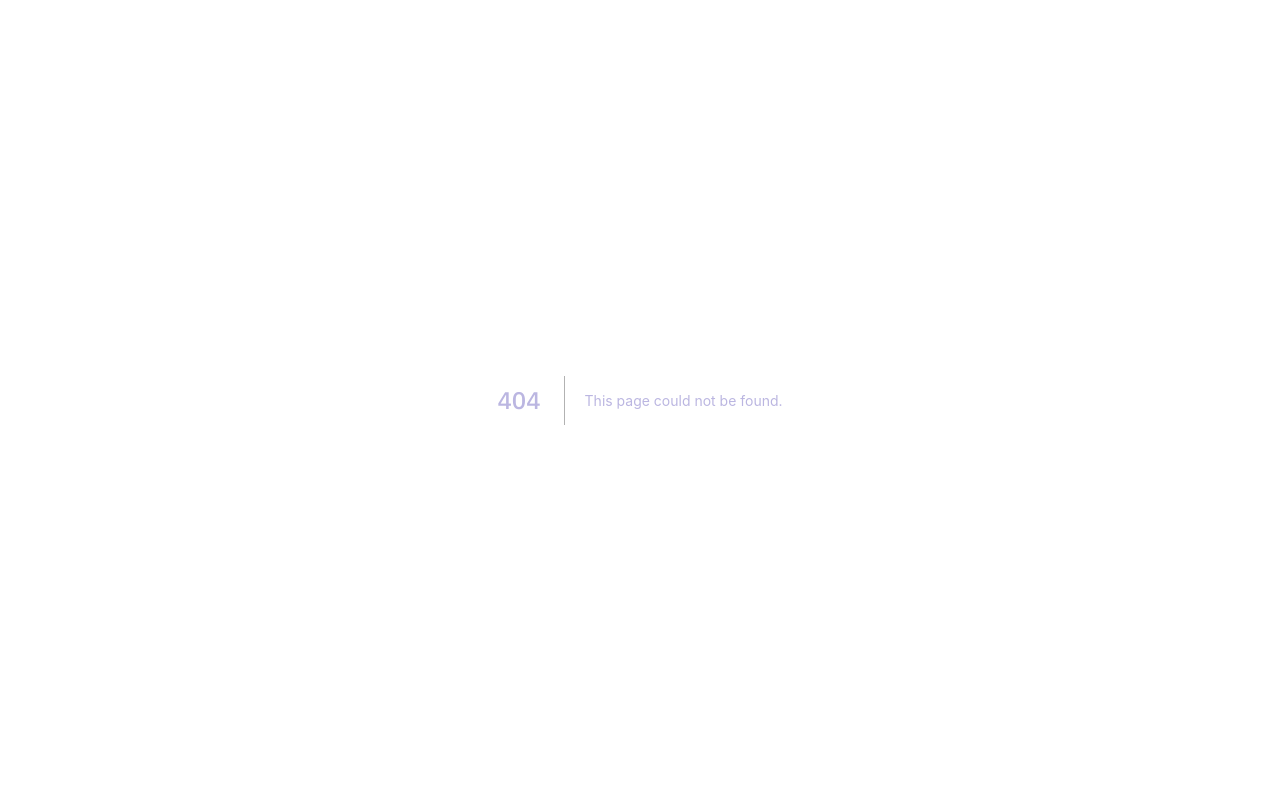
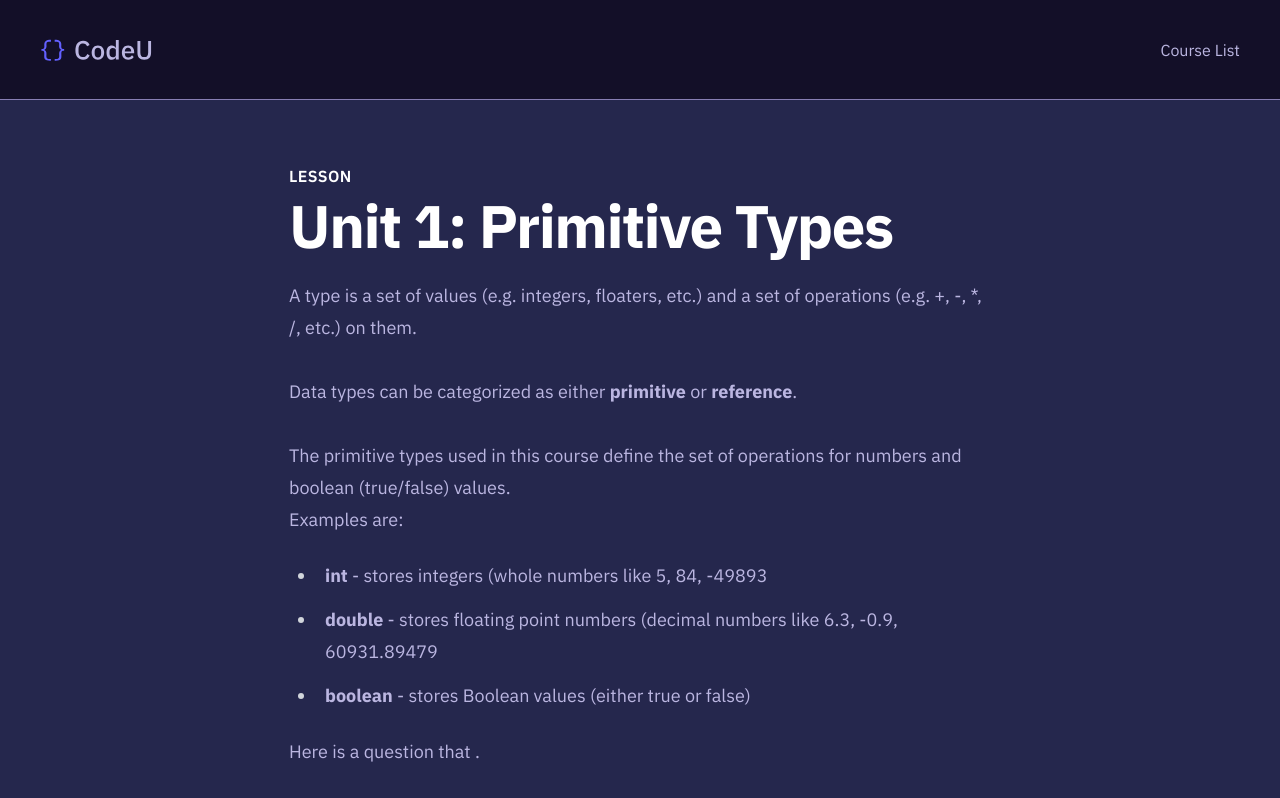
Before and after one commit to rayedchow/codeu, a Next.js app: page /courses/java/lesson/1 in a window 1280 px wide. Before the commit this address had no page. Shown: the top 798 px of the page. Built offline with nearby package versions, Linux system fonts and the light colour scheme.

Commit message:
unit 1 json

```diff
--- a/package.json
+++ b/package.json
@@ -11,6 +11,7 @@
   "dependencies": {
     "@monaco-editor/react": "^4.4.6",
     "@tailwindcss/typography": "^0.5.7",
+    "axios": "^0.27.2",
     "monaco-editor": "^0.34.0",
     "next": "12.3.1",
     "react": "18.2.0",
--- a/pages/courses/java/exam.tsx
+++ b/pages/courses/java/lesson/[id].tsx
@@ -1,5 +1,5 @@
-import Content from '../../../components/Content'
-import MCQuestion from '../../../components/MCQuestion'
+import Content from '../../../../components/Content'
+import MCQuestion from '../../../../components/MCQuestion'
 
 const Question = () => {
 	return (
@@ -19,24 +19,27 @@ const Question = () => {
 					</div>
 					<div className="mt-6 prose prose-indigo prose-lg mx-auto">
 					<p>
-						A type is a set of values (e.g. integers, floaters, etc.) and a set of operations (e.g. +, -, *, /, etc.) on them.
-						Data types can be categorized as either **primitive** or **reference**.
+						A type is a set of values (e.g. integers, floaters, etc.) and a set of operations (e.g. +, -, *, /, etc.) on them.<br /><br />
+						Data types can be categorized as either <b>primitive</b> or <b>reference</b>.<br /><br />
 
-						The primitive types used in this course define the set of operations for numbers and boolean (true/false) values.
-						Examples are:
+						The primitive types used in this course define the set of operations for numbers and boolean (true/false) values. <br />
+						Examples are:<br />
 					</p>
 					<ul role="list">
-						<li>int - stores integers (whole numbers like 5, 84, -49893</li>
-						<li>double - stores floating point numbers (decimal numbers like 6.3, -0.9, 60931.89479</li>
-						<li>boolean - stores Boolean values (either true or false)</li>
+						<li><b>int</b> - stores integers (whole numbers like 5, 84, -49893</li>
+						<li><b>double</b> - stores floating point numbers (decimal numbers like 6.3, -0.9, 60931.89479</li>
+						<li><b>boolean</b> - stores Boolean values (either true or false)</li>
 					</ul>
 					<p>
-						Here is a question that will test your knowledge on what was just said.
+						Here is a question that .
 					</p>
 					<MCQuestion number={1} title="Primitive types are..." romanOptions={["Primitive", "Reference types", "A data structure"]} options={["I only", "II and III", "III only", "None"]} correctAnswer="III only" />
 					<div className="bg-black text-white p-5 h-[200px]">
 						Code here
 					</div>
+					<br />
+					<button className="submit">Next lesson</button>
+					<p><i>All lessons are from <a href="https://longbaonguyen.github.io/courses/apcsa/apjava.html" target="_blank">https://longbaonguyen.github.io/courses/apcsa/apjava.html</a></i></p>
 					</div>
 				</div>
 				</div>
--- a/styles/globals.css
+++ b/styles/globals.css
@@ -54,3 +54,8 @@ Link {
 .regt {
   font-family: "IBM Plex Sans", sans-serif;
 }
+
+.submit {
+  background-color: #34495e;
+  color: #16a085;
+}
```
Also changed, not shown: data/lessons.json (+28 -0 lines), 2 other files (tests, documents, lock files or other folders).
